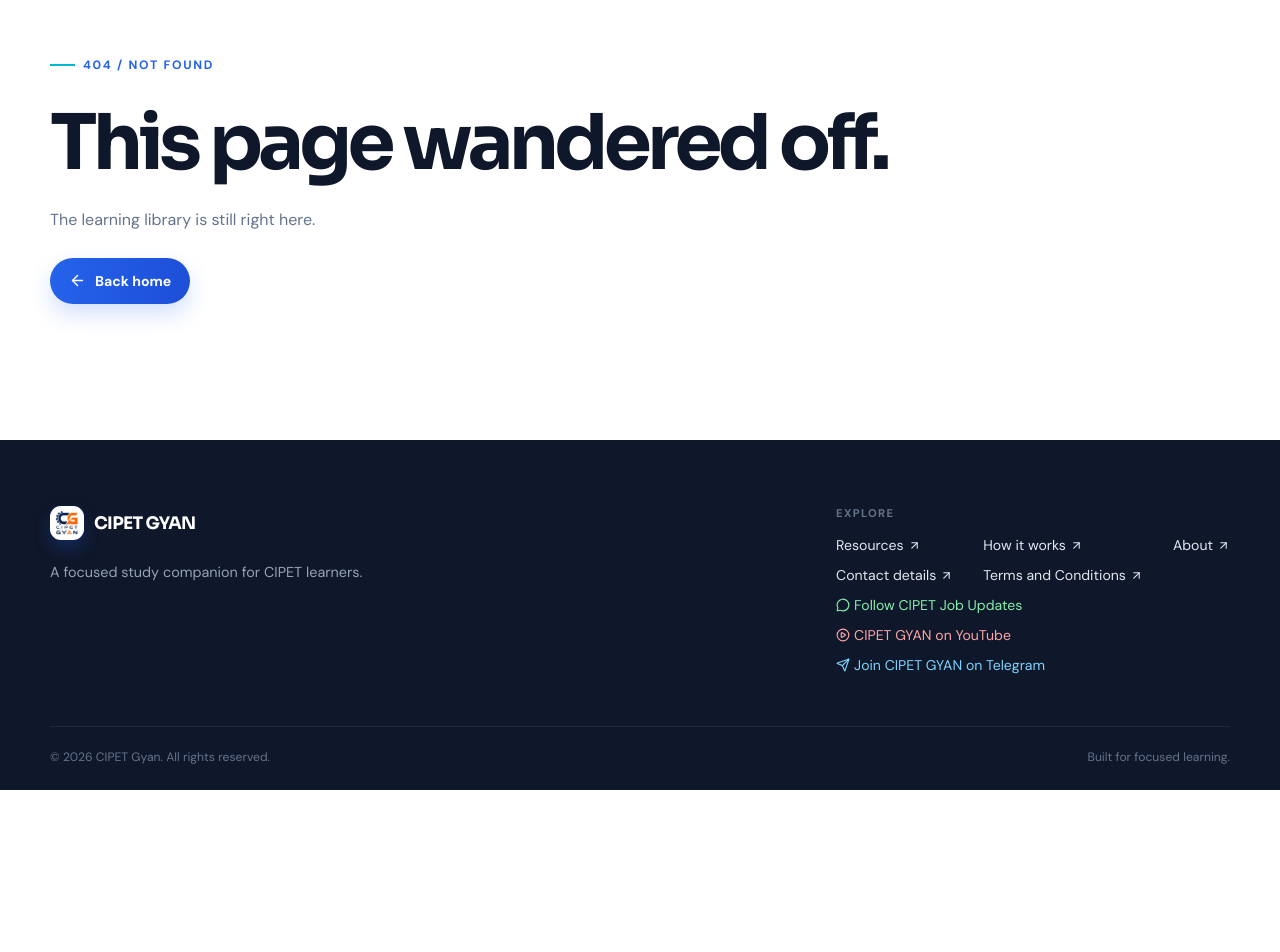
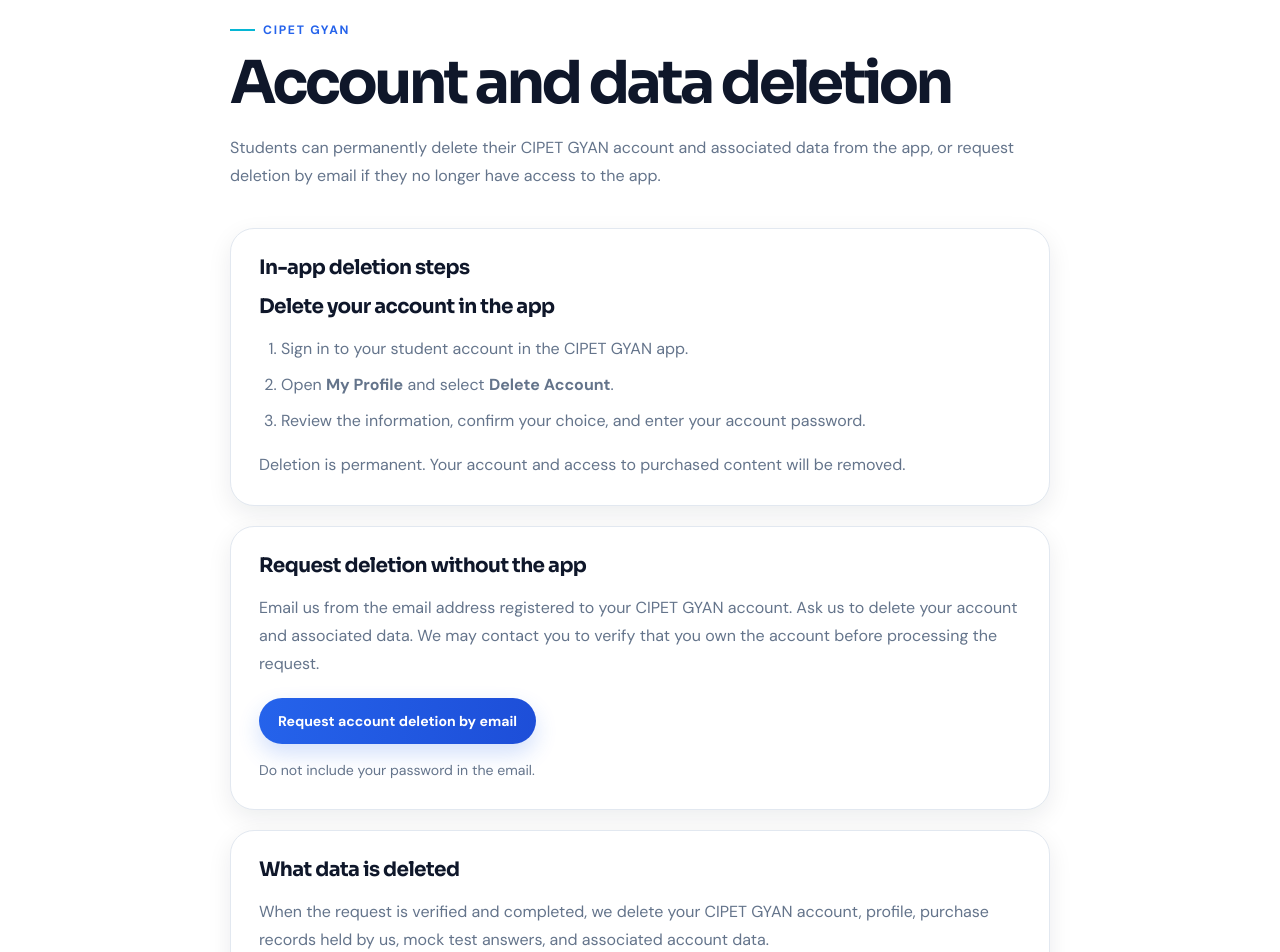
Before and after one commit to abhidixitt/CIPET-GYAN-WEBSITE, a React (Vite) app: page /delete-account in a window 1280 px wide. Shown: the part 120-1072 px from the top of the page. Before the commit the page ends 910 px from the top, so only its background shows below. Built offline with nearby package versions, Linux system fonts and the light colour scheme.

Commit message:
Add account deletion information page

```diff
--- a/src/App.css
+++ b/src/App.css
@@ -217,3 +217,19 @@ h1, h2, h3, h4 { font-family: 'Sora', 'DM Sans', sans-serif; color: var(--color-
 @media (prefers-reduced-motion: reduce) {
   *, *::before, *::after { scroll-behavior: auto !important; transition-duration: 0.01ms !important; animation-duration: 0.01ms !important; animation-iteration-count: 1 !important; }
 }
+
+.account-deletion { min-height: 70vh; max-width: 820px; padding-top: 135px; padding-bottom: 80px; }
+.account-deletion-header { margin-bottom: 38px; }
+.account-deletion-header .eyebrow { margin-bottom: 14px; }
+.account-deletion-header h1 { margin: 0 0 18px; font-size: clamp(2.3rem, 5vw, 3.7rem); line-height: 1.08; letter-spacing: -0.06em; }
+.account-deletion-header p, .account-deletion-section p, .account-deletion-section li { color: var(--color-muted); line-height: 1.75; }
+.account-deletion-section { margin: 20px 0; padding: 26px 28px; border: 1px solid var(--color-border); border-radius: var(--radius-lg); background: #fff; box-shadow: var(--shadow-soft); }
+.account-deletion-section h2 { margin: 0 0 14px; font-size: 1.25rem; letter-spacing: -0.03em; }
+.account-deletion-section ol { padding-left: 22px; }
+.account-deletion-section li + li { margin-top: 8px; }
+.account-deletion-section p:last-child { margin-bottom: 0; }
+.account-deletion-button { margin-top: 4px; }
+.account-deletion-note { font-size: 0.88rem; }
+.account-deletion-home { margin-top: 28px; }
+.account-deletion-home a { color: var(--color-primary); font-weight: 700; }
+@media (max-width: 600px) { .account-deletion { padding-top: 112px; } .account-deletion-section { padding: 22px 20px; } }
--- a/src/App.jsx
+++ b/src/App.jsx
@@ -4,6 +4,7 @@ import NotFound from "./pages/NotFound";
 import Navbar from "./components/Navbar";
 import Footer from "./components/Footer";
 import TermsAndConditions from "./pages/TermsAndConditions";
+import AccountDeletion from "./pages/AccountDeletion";
 import "./App.css";
 
 const App = () => {
@@ -14,6 +15,7 @@ const App = () => {
       <Routes>
         <Route path="/" element={<Home />} />
         <Route path="/terms-and-conditions" element={<TermsAndConditions />} />
+        <Route path="/delete-account" element={<AccountDeletion />} />
         <Route path="*" element={<NotFound />} />
       </Routes>
 
--- /dev/null
+++ b/src/pages/AccountDeletion.jsx
@@ -0,0 +1,50 @@
+import { useEffect } from "react";
+import { Link } from "react-router-dom";
+
+const AccountDeletion = () => {
+  useEffect(() => {
+    const previousTitle = document.title;
+    document.title = "Account and Data Deletion | CIPET GYAN";
+    return () => { document.title = previousTitle; };
+  }, []);
+
+  return (
+    <main className="account-deletion page-container">
+      <header className="account-deletion-header">
+        <span className="eyebrow">CIPET GYAN</span>
+        <h1>Account and data deletion</h1>
+        <p>Students can permanently delete their CIPET GYAN account and associated data from the app, or request deletion by email if they no longer have access to the app.</p>
+      </header>
+
+      <section className="account-deletion-section" aria-labelledby="in-app-deletion">
+        <h2 id="in-app-deletion" className="sr-only">In-app deletion steps</h2>
+        <h2>Delete your account in the app</h2>
+        <ol>
+          <li>Sign in to your student account in the CIPET GYAN app.</li>
+          <li>Open <strong>My Profile</strong> and select <strong>Delete Account</strong>.</li>
+          <li>Review the information, confirm your choice, and enter your account password.</li>
+        </ol>
+        <p>Deletion is permanent. Your account and access to purchased content will be removed.</p>
+      </section>
+
+      <section className="account-deletion-section" aria-labelledby="email-deletion">
+        <h2 id="email-deletion">Request deletion without the app</h2>
+        <p>Email us from the email address registered to your CIPET GYAN account. Ask us to delete your account and associated data. We may contact you to verify that you own the account before processing the request.</p>
+        <a className="hero-button account-deletion-button" href="mailto:abhishekdixit9719@gmail.com?subject=CIPET%20GYAN%20account%20deletion%20request">
+          Request account deletion by email
+        </a>
+        <p className="account-deletion-note">Do not include your password in the email.</p>
+      </section>
+
+      <section className="account-deletion-section" aria-labelledby="data-deleted">
+        <h2 id="data-deleted">What data is deleted</h2>
+        <p>When the request is verified and completed, we delete your CIPET GYAN account, profile, purchase records held by us, mock test answers, and associated account data.</p>
+        <p>Payment providers may retain transaction information they process under their own privacy policies and legal obligations.</p>
+      </section>
+
+      <p className="account-deletion-home"><Link to="/">Return to CIPET GYAN</Link></p>
+    </main>
+  );
+};
+
+export default AccountDeletion;
```
